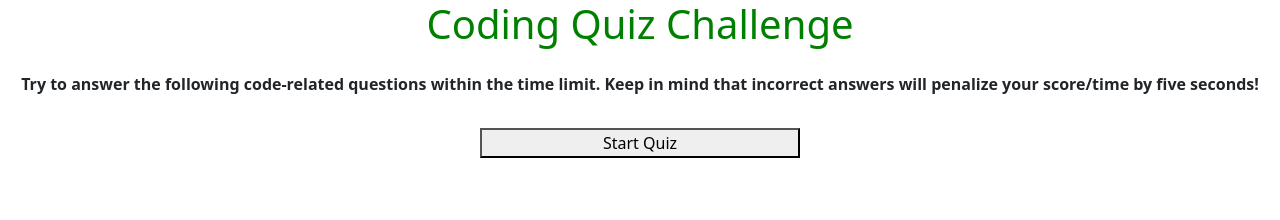
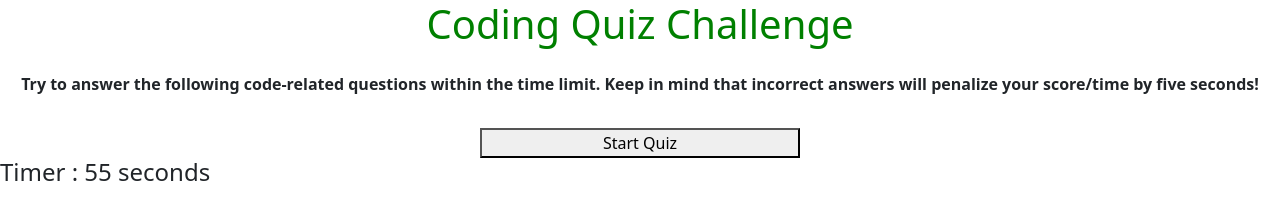
Before and after one commit to LeeDaFool/interviewquiz, a plain HTML site: page index.html in a window 1280 px wide. Drawn offline with nearby package versions, Linux system fonts and the light colour scheme.

Commit message:
started timer

```diff
--- a/asset/script.js
+++ b/asset/script.js
@@ -17,6 +17,17 @@ function startQuiz() {
     var quizBegin = document.getElementById('quiz');
     quizBegin.classList.remove("hidden");
 }
+
+// Income Ticker Display (displaying time until next pay day)
+var timer = 60;
+
+window.setInterval(function(){
+ if (timer > 0)
+    timer--;
+      document.getElementById("timer").innerHTML = "Timer : " + timer + " seconds";
+if (timer <= 0)
+timer = 60;
+}, 1000);
 
 startBtn.addEventListener('click', startQuiz);
 
--- a/index.html
+++ b/index.html
@@ -46,6 +46,10 @@
     </div>
     <button id="submit">Submit</button>
   </div>
+  <h4 class = "timer" id = "timer" >
+    Timer: 60 seconds
+  </h4>
+  <script src="https://code.jquery.com/jquery-3.6.3.slim.js" integrity="sha256-DKU1CmJ8kBuEwumaLuh9Tl/6ZB6jzGOBV/5YpNE2BWc=" crossorigin="anonymous"></script>
   <script src="./asset/script.js"></script>
 </body>
 </html>
```
